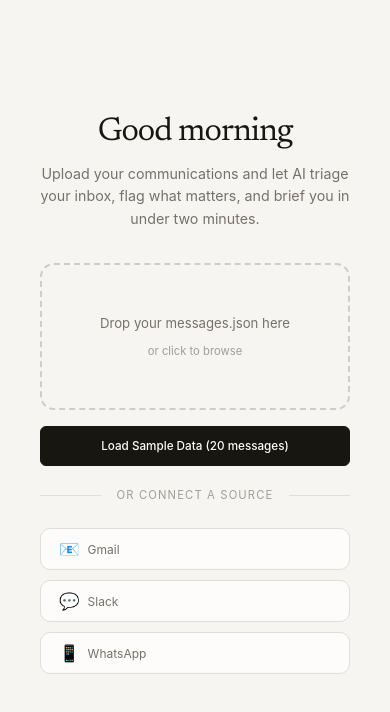
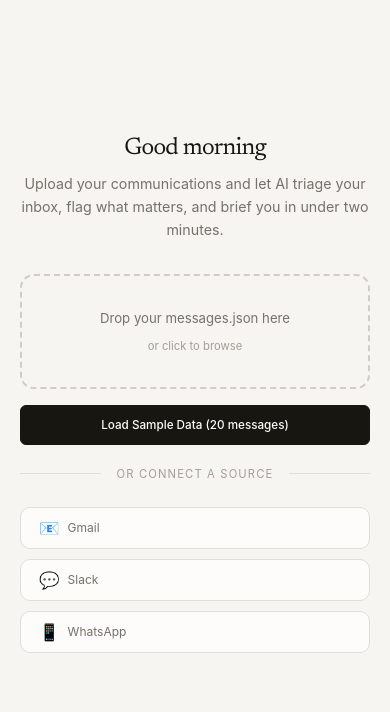
Before and after one commit to AbidRouf/ai-chief-of-staff, a Next.js app: page / in a window 390 px wide. Shown: the top 712 px of the page. Built offline with nearby package versions, Linux system fonts and the light colour scheme.

Commit message:
feat: mobile tab nav, API rate limiting middleware, security docs, comprehensive README update

```diff
--- a/src/app/globals.css
+++ b/src/app/globals.css
@@ -1004,13 +1004,95 @@ h4 { font-size: 1rem; font-weight: 600; }
 
 .theme-toggle:hover { background: var(--surface-hover); }
 
+/* Mobile tab bar */
+.mobile-tabs {
+  display: none;
+  border-bottom: 1px solid var(--border);
+  background: var(--surface);
+  position: sticky;
+  top: 0;
+  z-index: 20;
+}
+
+.mobile-tab {
+  flex: 1;
+  padding: 10px 0;
+  text-align: center;
+  font-size: 0.75rem;
+  font-weight: 600;
+  text-transform: uppercase;
+  letter-spacing: 0.06em;
+  color: var(--text-tertiary);
+  background: none;
+  border: none;
+  border-bottom: 2px solid transparent;
+  cursor: pointer;
+  font-family: var(--font-sans);
+  transition: all var(--transition-fast);
+}
+
+.mobile-tab.active {
+  color: var(--text-primary);
+  border-bottom-color: var(--text-primary);
+}
+
+.mobile-tab-badge {
+  display: inline-block;
+  margin-left: 4px;
+  font-size: 0.6rem;
+  opacity: 0.6;
+}
+
 /* Mobile */
 @media (max-width: 768px) {
-  .dashboard { flex-direction: column; height: auto; }
-  .panel { border-right: none; border-bottom: 1px solid var(--border); max-height: 50vh; min-width: 100% !important; }
-  .panel-resize-handle { display: none; }
+  .app-header {
+    padding: 10px 16px;
+    flex-wrap: wrap;
+    gap: 6px;
+  }
+
+  .app-logo { font-size: 1rem; }
+  .app-date { font-size: 0.68rem; }
+  .app-header-right { gap: 6px; }
+
+  .mobile-tabs { display: flex; }
+
+  .dashboard {
+    flex-direction: column;
+    height: calc(100vh - 97px);
+  }
+
+  .dashboard > div { display: none !important; }
+  .dashboard > div.mobile-active { display: block !important; min-width: 100% !important; width: 100% !important; height: 100% !important; flex: 1 !important; }
+
+  .panel-resize-handle { display: none !important; }
+
+  .panel { border-right: none; }
+  .panel-header { padding: 12px 16px 8px; }
+  .panel-header h2 { font-size: 1.1rem; }
+
+  .filter-tabs { flex-wrap: wrap; gap: 3px; }
+  .filter-tab { padding: 4px 10px; font-size: 0.68rem; }
+
+  .message-item { padding: 10px 16px; }
+  .message-sender { font-size: 0.8rem; }
+  .message-subject { font-size: 0.75rem; }
+
+  .detail-header { padding: 14px 16px; }
+  .detail-section { padding: 14px 16px; }
+  .detail-body { padding: 10px 12px; font-size: 0.82rem; }
+
+  .upload-container { padding: 20px; }
+  .upload-title { font-size: 1.6rem; }
   .upload-sources { flex-direction: column; }
-  .command-panel { width: calc(100vw - 32px); right: 16px; }
+  .upload-dropzone { padding: 32px 20px; }
+
+  .command-panel { width: calc(100vw - 32px); right: 16px; bottom: 76px; }
+  .command-toggle { width: 42px; height: 42px; font-size: 1rem; }
+
+  .settings-panel { width: 100vw; max-width: 100vw; }
+
+  .thread-dropdown { min-width: 260px; max-width: calc(100vw - 40px); }
 }
 
 /* Animations */
--- a/src/components/Dashboard.js
+++ b/src/components/Dashboard.js
@@ -13,6 +13,7 @@ export default function Dashboard({ data, onUpdateData }) {
   const [theme, setTheme] = useState('light');
   const [showSettings, setShowSettings] = useState(false);
   const [integrationService, setIntegrationService] = useState(null);
+  const [mobileTab, setMobileTab] = useState('messages');
 
   // Resizable panels
   const [panelWidths, setPanelWidths] = useState([320, null, 360]);
@@ -198,13 +199,25 @@ export default function Dashboard({ data, onUpdateData }) {
         </div>
       </header>
 
+      <div className="mobile-tabs">
+        <button className={`mobile-tab ${mobileTab === 'messages' ? 'active' : ''}`} onClick={() => setMobileTab('messages')}>
+          Messages<span className="mobile-tab-badge">{messages?.length || 0}</span>
+        </button>
+        <button className={`mobile-tab ${mobileTab === 'detail' ? 'active' : ''}`} onClick={() => setMobileTab('detail')}>
+          Detail
+        </button>
+        <button className={`mobile-tab ${mobileTab === 'briefing' ? 'active' : ''}`} onClick={() => setMobileTab('briefing')}>
+          Briefing
+        </button>
+      </div>
+
       <div className="dashboard" ref={dashboardRef}>
-        <div style={{ width: panelWidths[0] || 320, flexShrink: 0, minWidth: 200, height: '100%', overflow: 'hidden' }}>
+        <div className={mobileTab === 'messages' ? 'mobile-active' : ''} style={{ width: panelWidths[0] || 320, flexShrink: 0, minWidth: 200, height: '100%', overflow: 'hidden' }}>
           <MessageList
             messages={messages || []}
             threads={threads || []}
             selectedId={selectedId}
-            onSelect={setSelectedId}
+            onSelect={(id) => { setSelectedId(id); setMobileTab('detail'); }}
             onReclassify={handleReclassify}
           />
         </div>
@@ -212,7 +225,7 @@ export default function Dashboard({ data, onUpdateData }) {
           className="panel-resize-handle"
           onMouseDown={(e) => handleMouseDown(e, 0)}
         />
-        <div style={{ flex: 1, minWidth: 200, height: '100%', overflow: 'hidden' }}>
+        <div className={mobileTab === 'detail' ? 'mobile-active' : ''} style={{ flex: 1, minWidth: 200, height: '100%', overflow: 'hidden' }}>
           <MessageDetail
             message={selectedMessage}
             thread={selectedMessage ? getThread(selectedMessage.id) : null}
@@ -220,20 +233,20 @@ export default function Dashboard({ data, onUpdateData }) {
             onApprove={handleApprove}
             onDelegateStatus={handleDelegateStatus}
             onDelegateChange={handleDelegateChange}
-            onSelectMessage={setSelectedId}
+            onSelectMessage={(id) => { setSelectedId(id); setMobileTab('detail'); }}
           />
         </div>
         <div
           className="panel-resize-handle"
           onMouseDown={(e) => handleMouseDown(e, 1)}
         />
-        <div style={{ width: panelWidths[2] || 360, flexShrink: 0, minWidth: 200, height: '100%', overflow: 'hidden' }}>
+        <div className={mobileTab === 'briefing' ? 'mobile-active' : ''} style={{ width: panelWidths[2] || 360, flexShrink: 0, minWidth: 200, height: '100%', overflow: 'hidden' }}>
           <Briefing
             briefing={briefing}
             flags={flags || []}
             rules={rules || []}
             onDeleteRule={handleDeleteRule}
-            onSelectMessage={setSelectedId}
+            onSelectMessage={(id) => { setSelectedId(id); setMobileTab('detail'); }}
           />
         </div>
       </div>
```
Also changed, not shown: src/lib/rate-limit.js (added, +51 -0 lines), src/middleware.js (added, +61 -0 lines), 1 other file (tests, documents, lock files or other folders).
